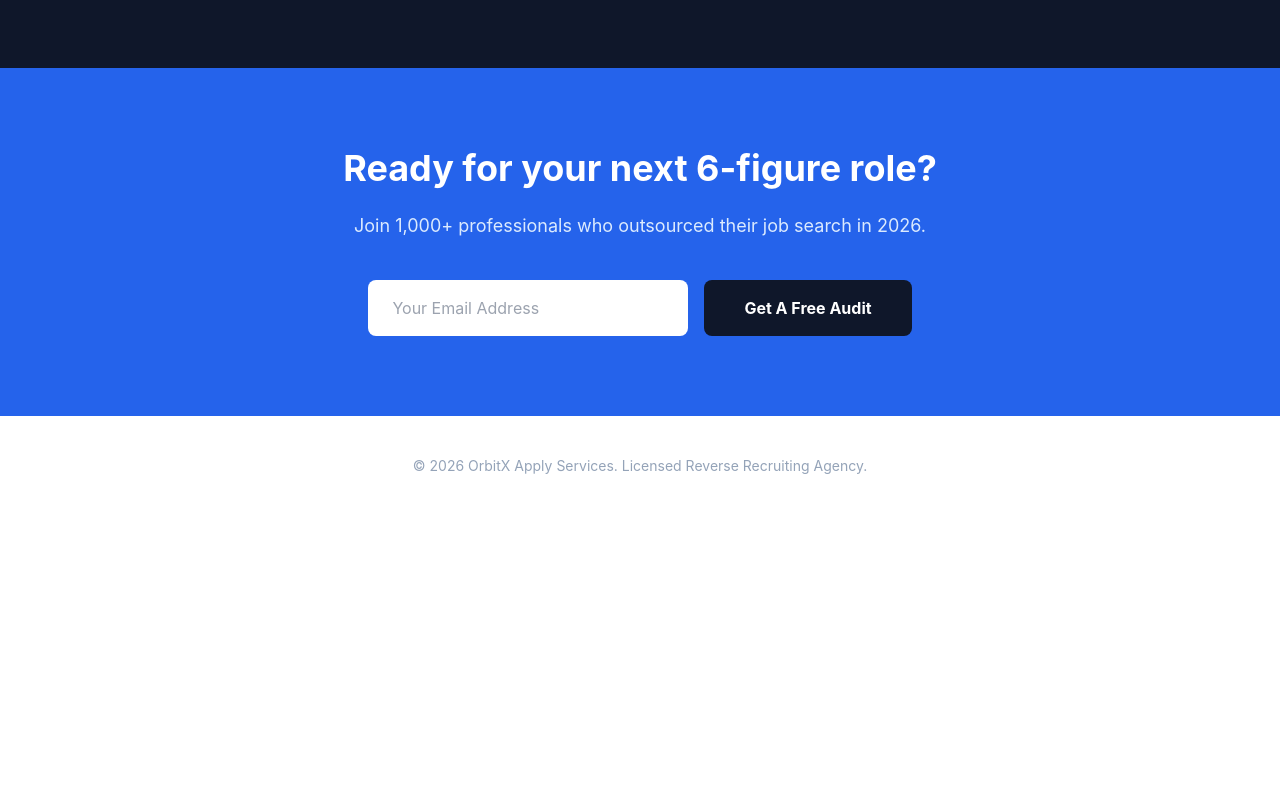
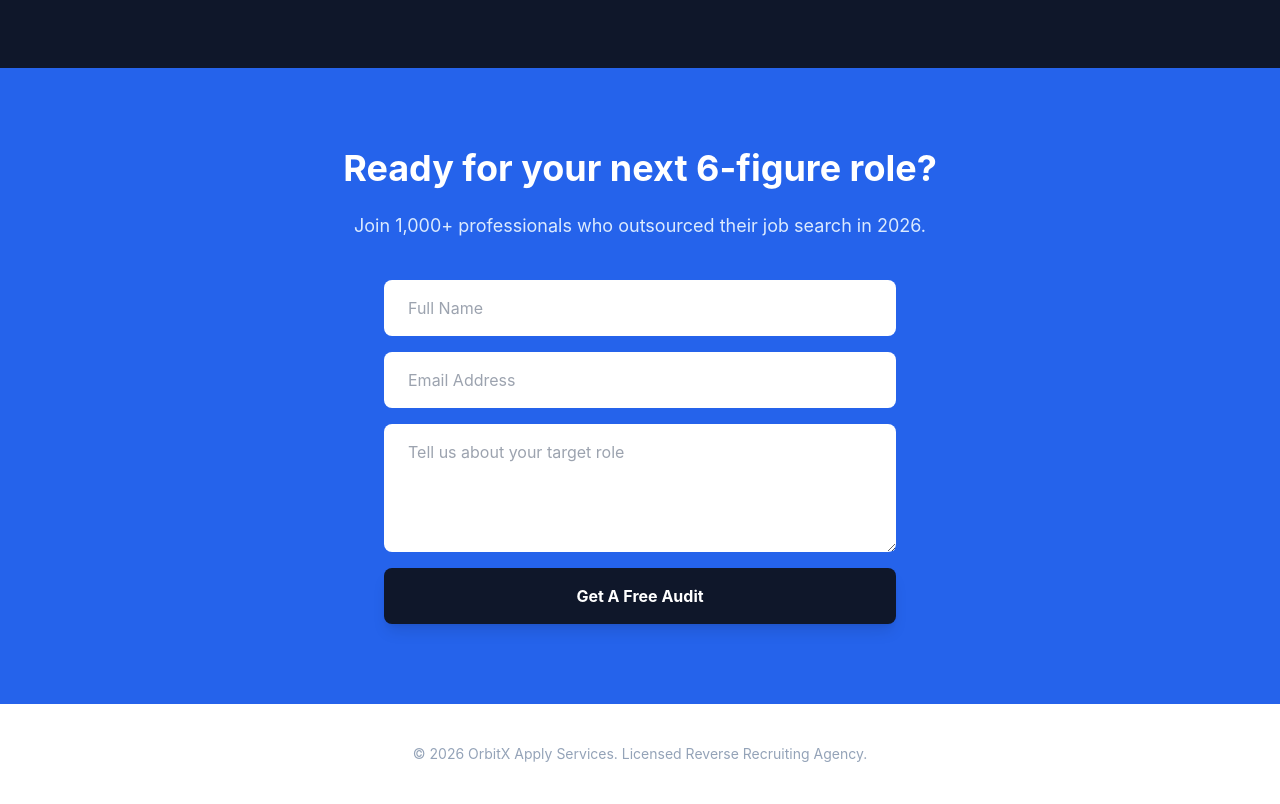
Before and after one commit to OrbitORBX-dev/Orbx-Staking, a plain HTML site: page index.html in a window 1280 px wide. Shown: the part 2604-3408 px from the top of the page. Before the commit the page ends 3120 px from the top, so only its background shows below. Drawn offline with nearby package versions, Linux system fonts and the light colour scheme; a web font is replaced by a local one.

Commit message:
Update index.html

```diff
--- a/index.html
+++ b/index.html
@@ -6,8 +6,10 @@
     <title>OrbitX Apply | Professional Job Search And Reverse Recruiting</title>
     <link rel="icon" href="cdn-icons-png.flaticon.com" type="image/png">
 
+    <!-- Scripts & Fonts -->
     <script src="https://cdn.tailwindcss.com"></script>
     <link href="fonts.googleapis.com" rel="stylesheet">
+
     <style>
         body { font-family: 'Inter', sans-serif; }
         .hero-gradient { background: linear-gradient(135deg, #f8fafc 0%, #e2e8f0 100%); }
@@ -197,9 +199,17 @@
         <div class="max-w-3xl mx-auto">
             <h2 class="text-4xl font-bold mb-6">Ready for your next 6-figure role?</h2>
             <p class="text-blue-100 text-lg mb-10">Join 1,000+ professionals who outsourced their job search in 2026.</p>
-            <form class="flex flex-col sm:flex-row gap-4 justify-center">
-                <input type="email" placeholder="Your Email Address" class="px-6 py-4 rounded-lg text-slate-900 focus:outline-none w-full sm:w-80">
-                <button type="submit" class="bg-slate-900 text-white px-10 py-4 rounded-lg font-bold hover:bg-slate-800 transition">
+
+            <form action="https://api.web3forms.com/submit" method="POST" class="grid gap-4 max-w-lg mx-auto">
+                <input type="hidden" name="access_key" value="0886be79-979c-4fae-a2dc-8d8ab7b7fa41">
+
+                <input type="text" name="name" placeholder="Full Name" required class="px-6 py-4 rounded-lg text-slate-900 focus:ring-2 focus:ring-slate-900 outline-none">
+
+                <input type="email" name="email" placeholder="Email Address" required class="px-6 py-4 rounded-lg text-slate-900 focus:ring-2 focus:ring-slate-900 outline-none">
+
+                <textarea name="message" placeholder="Tell us about your target role" required class="px-6 py-4 rounded-lg text-slate-900 focus:ring-2 focus:ring-slate-900 outline-none h-32"></textarea>
+
+                <button type="submit" class="bg-slate-900 text-white px-10 py-4 rounded-lg font-bold hover:bg-slate-800 transition shadow-lg">
                     Get A Free Audit
                 </button>
             </form>
```
